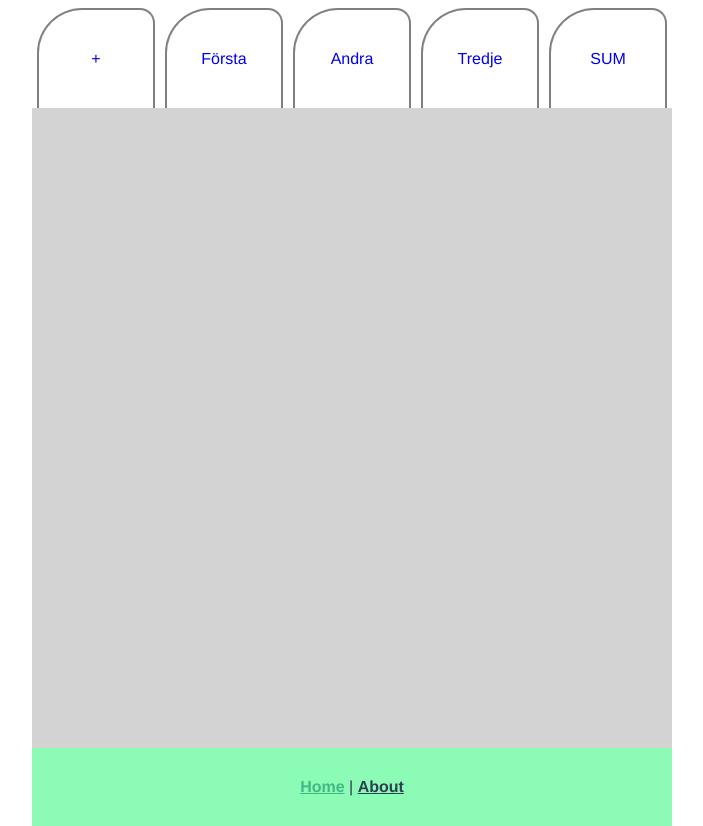
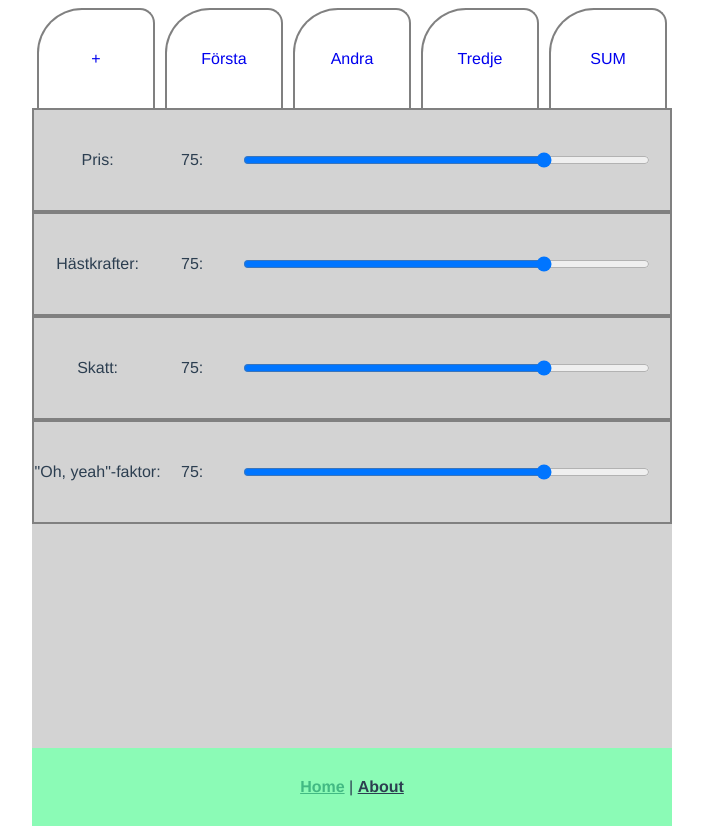
Before and after one commit to itggot-emil-willbas/decisions, a Vue app: page /#/ in a window 1280 px wide. Shown: the whole page, without its empty margins (288-991 px from the left). Built offline with nearby package versions, Linux system fonts and the light colour scheme.

Commit message:
Listor halvt dynamiskt. Återstår att 1: Ändra värden med watch 2. Skapa nya tabs 3. Summera allt 4. Polish

```diff
--- /dev/null
+++ b/src/components/MainComponent.vue
@@ -0,0 +1,72 @@
+<template>
+  <main>
+    <section
+      v-for="param in params"
+      v-bind:key="param.id">
+    <div class="left-box-pName">
+      <span>{{param.text}}:</span>
+    </div>
+    <div class="right-box-pValue">
+      <span>{{param.values[activeTab]}}:</span>
+      <input type="range" name="range" id="range" v-bind:value="param.values[activeTab]">
+    </div>
+
+    </section>
+  </main>
+</template>
+
+<script>
+import store from '@/store'
+
+export default {
+  name: 'MainComponent',
+  computed: {
+    tabs () {
+      return store.state.tabs;
+    },
+    params () {
+      return store.state.params;
+    },
+    activeTab () {
+      return store.state.activeTab
+    }
+  }
+}
+</script>
+
+<style scoped lang="scss">
+
+@import '@/css/variables.scss';
+
+main {
+  height: 80vh;
+  background-color:darkgray;
+  display: flex;
+  flex-direction:column;
+  section {
+    display: flex;
+    height:100px;
+    border:$border;
+    .left-box-pName {
+      flex-basis: 20%;
+      /*text-align: center;*/
+      display: flex;
+      span {
+        margin:auto;
+      }
+    }
+    .right-box-pValue {
+      flex-basis: 80%;
+      text-align: center;
+      display: flex;
+      input {
+        margin:auto;
+        width:80%;
+      }
+      span {
+        margin:auto;
+      }
+    }
+  }
+}
+</style>
--- a/src/store.js
+++ b/src/store.js
@@ -7,7 +7,7 @@ export default new Vuex.Store({
   state: {
     vuexArray:[1,2,3],
     numberOfTabs:3,
-    activeTab:'',
+    activeTab:2,
     tabs:[
       {
         values:
@@ -33,6 +33,25 @@ export default new Vuex.Store({
             value:75
           }
       }
+    ],
+    numberOfparams:4,
+    params:[
+      {
+        text:'Pris',
+        values:[25,50,75]
+      },
+      {
+        text:'Hästkrafter',
+        values:[25,50,75]
+      },
+      {
+        text:'Skatt',
+        values:[25,50,75]
+      },
+      {
+        text:'"Oh, yeah"-faktor',
+        values:[25,50,75]
+      }
     ]
   },
   mutations: {
--- a/src/views/Home.vue
+++ b/src/views/Home.vue
@@ -2,20 +2,41 @@
   <div class="home">
     <nav id="nav-tabs">
       <a href="#">+</a>
-      <a v-for="tab in tabs" v-bind:key="tab.id" href="#">{{tab.values.text}}</a>
+      <a
+        v-for="(tab,index) in tabs"
+        v-bind:key="tab.id"
+        href="#"
+        @click="changeActiveTab"
+        v-bind:id="('tab' + index)"
+        >{{tab.values.text}}</a>
       <a href="#">SUM</a>
     </nav>
-    <main></main>
+    <main-component/>
   </div>
 </template>
 
 <script>
 // @ is an alias to /src
-import store from '@/store.js'
+import store from '@/store'
+import MainComponent from '@/components/MainComponent'
 
 export default {
   name: 'home',
   components: {
+    MainComponent
+  },
+  methods: {
+    changeActiveTab(e) {
+      console.log(e.target.id)
+      let id = e.target.id;
+      store.state.activeTab = parseInt(id.slice(-1));
+      let tabsToClear = document.querySelectorAll('#nav-tabs a');
+      tabsToClear.forEach(element => {
+        element.classList.remove('active')
+      });
+      e.target.classList.add('active')
+
+    }
   },
   computed: {
     vuexArray () {
@@ -53,7 +74,10 @@ nav#nav-tabs {
       border-top:$border;
       border-right:$border;
       text-decoration:none;
-      }
+      };
+    a.active {
+      background-color:lightgreen;
+    }
 }
 main {
   height: 80vh;
```
